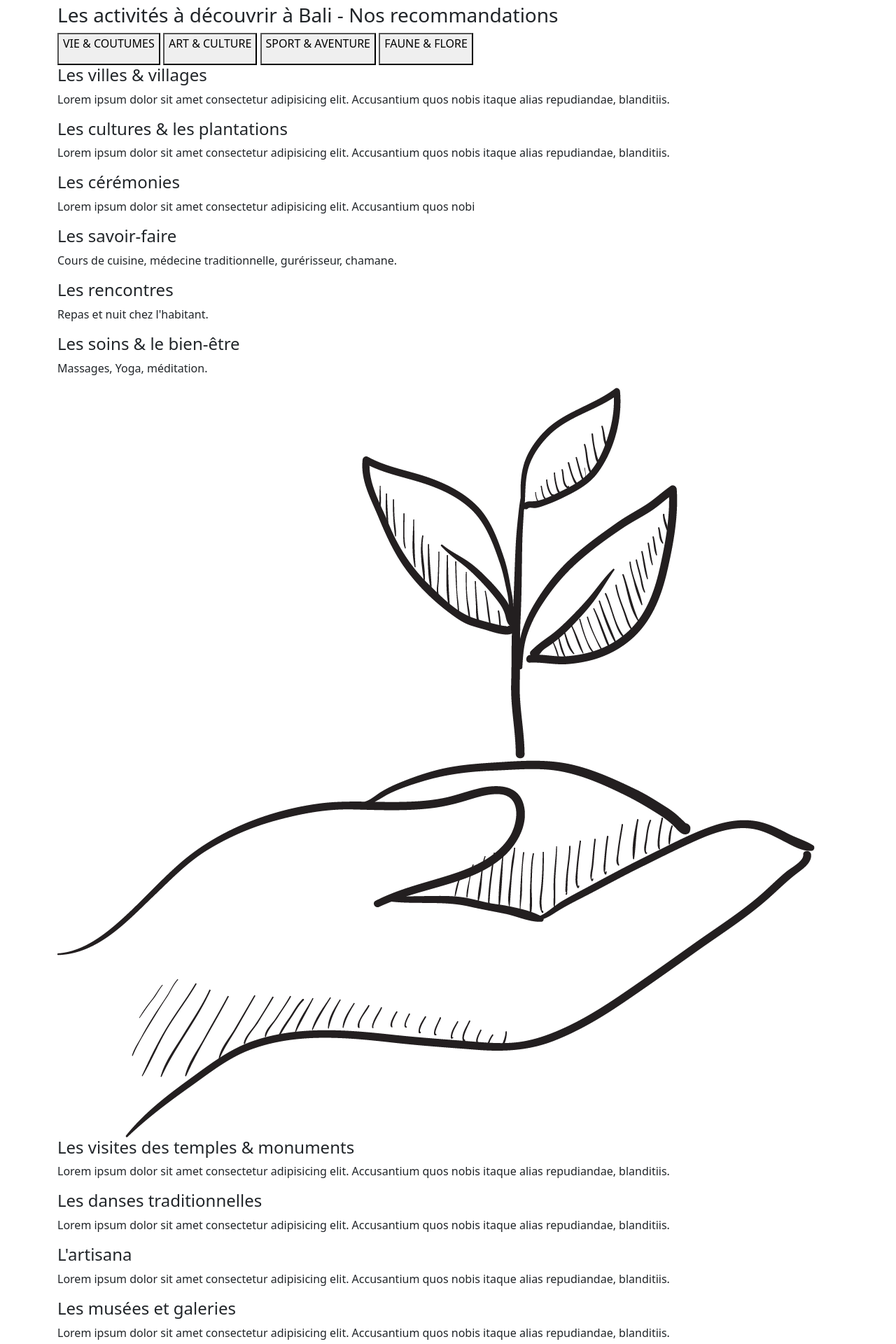
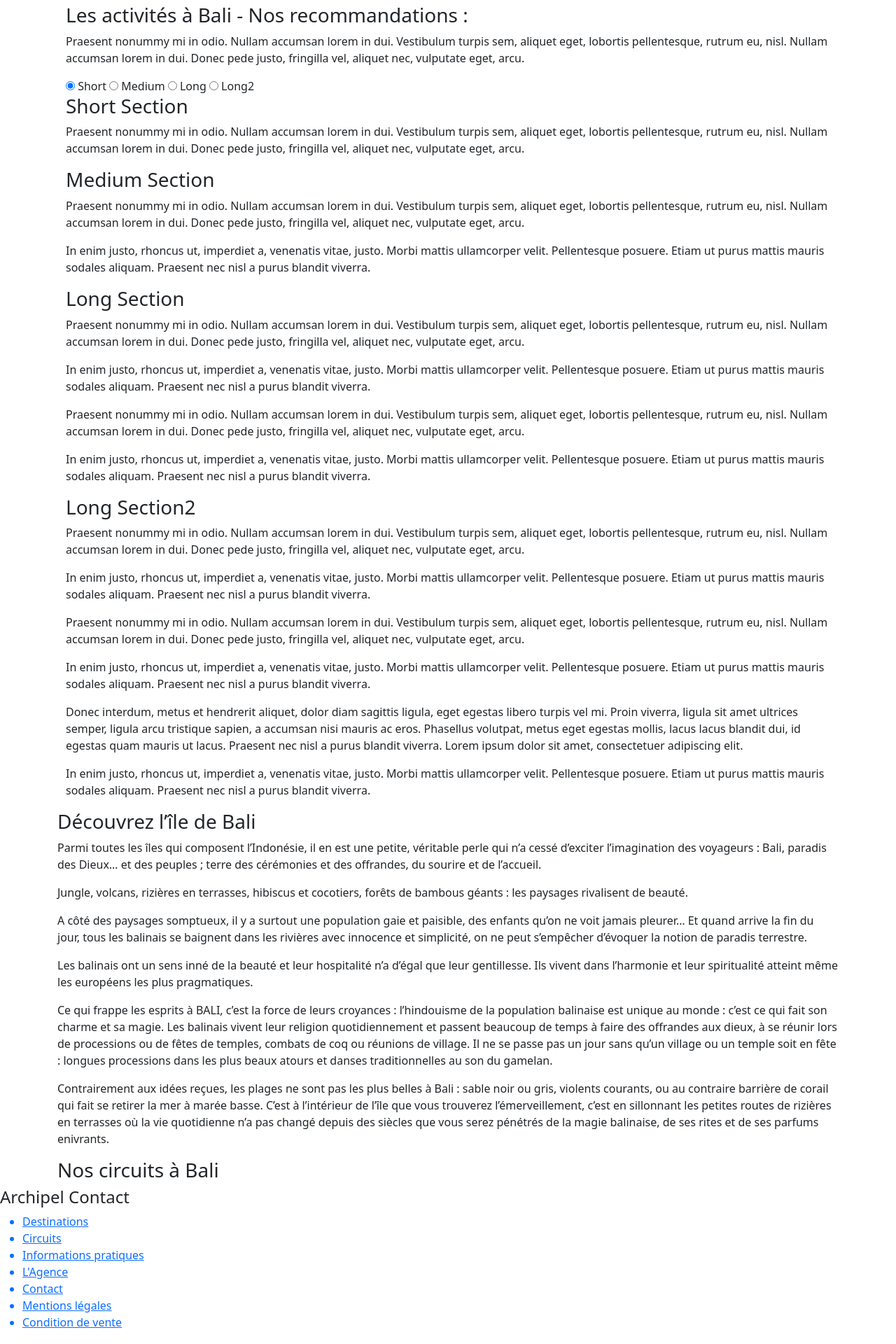
Before and after one commit to Nathalie-Thisse/archipelcontact, a Symfony app: template templates/islands/bali.html.twig in a window 1280 px wide; the page is wider, and only the part inside the window is pictured. Shown: the part 1362-3282 px from the top of that part at 70% size. Run offline with Twig, Linux system fonts and the light colour scheme; the template is opened without the code that fills it, so the values that code supplies are empty; some libraries are stand-ins or nearby versions.

Commit message:
New tabs on Bali Page (without JS)

```diff
--- a/templates/islands/bali.html.twig
+++ b/templates/islands/bali.html.twig
@@ -32,83 +32,74 @@
     </section>
 
     {# section 3 - activities #}
-    <section>
-        <h3>Les activités à découvrir à Bali - Nos recommandations</h3>
 
-    <section id="wrapper">
-    <div class="content">
-        <!-- Tab links -->
-        <div class="tabs">
-            <button class="tablinks active" data-country="London"><p data-title="London">VIE & COUTUMES</p></button>
-            <button class="tablinks" data-country="Paris"><p data-title="Paris">ART & CULTURE</p></button>
-            <button class="tablinks" data-country="Barcelona"><p data-title="Barcelona">SPORT & AVENTURE</p></button>
-            <button class="tablinks" data-country="Madrid"><p data-title="Madrid">FAUNE & FLORE</p></button>
+    <div class="container">
+
+        <h3>Les activités à Bali - Nos recommandations :</h3>
+
+        <div class="demo-section">
+        <p>Praesent nonummy mi in odio. Nullam accumsan lorem in dui. Vestibulum turpis sem, aliquet eget, lobortis pellentesque, rutrum eu, nisl. Nullam accumsan lorem in dui. Donec pede justo, fringilla vel, aliquet nec, vulputate eget, arcu.</p>
         </div>
 
-        <!-- Tab content -->
-        <div class="wrapper_tabcontent">
-            <div id="London" class="tabcontent active">
-                <div>
-                    <h4>Les villes & villages</h4>
-                    <p>Lorem ipsum dolor sit amet consectetur adipisicing elit. Accusantium quos nobis itaque alias repudiandae, blanditiis.</p>
-                    <h4>Les cultures & les plantations</h4>
-                    <p>Lorem ipsum dolor sit amet consectetur adipisicing elit. Accusantium quos nobis itaque alias repudiandae, blanditiis.</p>
-                    <h4>Les cérémonies</h4>
-                    <p>Lorem ipsum dolor sit amet consectetur adipisicing elit. Accusantium quos nobi
-                    <h4>Les savoir-faire</h4>
-                    <p>Cours de cuisine, médecine traditionnelle, gurérisseur, chamane.</p>
-                    <h4>Les rencontres</h4>
-                    <p>Repas et nuit chez l'habitant.</p>
-                    <h4>Les soins & le bien-être</h4>
-                    <p>Massages, Yoga, méditation.</p>
-                </div>
-                <div>
-                    <img src="../../../assets/images/icones/Fichier 1nature.png" alt="">
-                </div>
-            </div>
+        <div class="tab-wrap">
 
-            <div id="Paris" class="tabcontent">
-                <h4>Les visites des temples & monuments</h4>
-                <p>Lorem ipsum dolor sit amet consectetur adipisicing elit. Accusantium quos nobis itaque alias repudiandae, blanditiis.</p>
-                <h4>Les danses traditionnelles</h4>
-                <p>Lorem ipsum dolor sit amet consectetur adipisicing elit. Accusantium quos nobis itaque alias repudiandae, blanditiis.</p>
-                <h4>L'artisana</h4>
-                <p>Lorem ipsum dolor sit amet consectetur adipisicing elit. Accusantium quos nobis itaque alias repudiandae, blanditiis.</p>
-                <h4>Les musées et galeries</h4>
-                <p>Lorem ipsum dolor sit amet consectetur adipisicing elit. Accusantium quos nobis itaque alias repudiandae, blanditiis.</p>
-            </div>
+        <!-- active tab on page load gets checked attribute -->
+        <input type="radio" id="tab1" name="tabGroup1" class="tab" checked>
+        <label for="tab1">Short</label>
 
-            <div id="Barcelona" class="tabcontent">
-                <h4>Le vélo</h4>
-                <p>Lorem ipsum dolor sit amet consectetur adipisicing elit. Accusantium quos nobis itaque alias repudiandae, blanditiis.</p>
-                <h4>La randonnée</h4>
-                <p>Lorem ipsum dolor sit amet consectetur adipisicing elit. Accusantium quos nobis itaque alias repudiandae, blanditiis.</p>
-                <h4>L'ascension de volcans</h4>
-                <p>Lorem ipsum dolor sit amet consectetur adipisicing elit. Accusantium quos nobis itaque alias repudiandae, blanditiis.</p>
-                <h4>La plongée & le Snorkelling</h4>
-                <p>Lorem ipsum dolor sit amet consectetur adipisicing elit. Accusantium quos nobis itaque alias repudiandae, blanditiis.</p>
-                <h4>Le rafting & le canyoning</h4>
-                <p>Lorem ipsum dolor sit amet consectetur adipisicing elit. Accusantium quos nobis itaque alias repudiandae, blanditiis.</p>
-                <h4>Le surf & le kite surf</h4>
-                <p>Lorem ipsum dolor sit amet consectetur adipisicing elit. Accusantium quos nobis itaque alias repudiandae, blanditiis.</p>
-            </div>
+        <input type="radio" id="tab2" name="tabGroup1" class="tab">
+        <label for="tab2">Medium</label>
 
-            <div id="Madrid" class="tabcontent">
-                <h4>Les rizières, jungle & volcans</h4>
-                <p>Lorem ipsum dolor sit amet consectetur adipisicing elit. Accusantium quos nobis itaque alias repudiandae, blanditiis.</p>
-                <h4>Les plages</h4>
-                <p>Lorem ipsum dolor sit amet consectetur adipisicing elit. Accusantium quos nobis itaque alias repudiandae, blanditiis.</p>
-                <h4>Les cascades</h4>
-                <p>Lorem ipsum dolor sit amet consectetur adipisicing elit. Accusantium quos nobis itaque alias repudiandae, blanditiis.</p>
-                <h4>Les fonds marins</h4>
-                <p>Lorem ipsum dolor sit amet consectetur adipisicing elit. Accusantium quos nobis itaque alias repudiandae, blanditiis.</p>
-                <h4>Les singes & dauphins</h4>
-                <p>Lorem ipsum dolor sit amet consectetur adipisicing elit. Accusantium quos nobis itaque alias repudiandae, blanditiis.</p>
-            </div>
+        <input type="radio" id="tab3" name="tabGroup1" class="tab">
+        <label for="tab3">Long</label>
+
+        <input type="radio" id="tab4" name="tabGroup1" class="tab">
+        <label for="tab4">Long2</label>
+
+        <div class="tab__content">
+            <h3>Short Section</h3>
+            <p>Praesent nonummy mi in odio. Nullam accumsan lorem in dui. Vestibulum turpis sem, aliquet eget, lobortis pellentesque, rutrum eu, nisl. Nullam accumsan lorem in dui. Donec pede justo, fringilla vel, aliquet nec, vulputate eget, arcu.</p>
         </div>
+
+        <div class="tab__content">
+            <h3>Medium Section</h3>
+            <p>Praesent nonummy mi in odio. Nullam accumsan lorem in dui. Vestibulum turpis sem, aliquet eget, lobortis pellentesque, rutrum eu, nisl. Nullam accumsan lorem in dui. Donec pede justo, fringilla vel, aliquet nec, vulputate eget, arcu.</p>
+
+            <p>In enim justo, rhoncus ut, imperdiet a, venenatis vitae, justo. Morbi mattis ullamcorper velit. Pellentesque posuere. Etiam ut purus mattis mauris sodales aliquam. Praesent nec nisl a purus blandit viverra.</p>
+        </div>
+
+        <div class="tab__content">
+            <h3>Long Section</h3>
+            <p>Praesent nonummy mi in odio. Nullam accumsan lorem in dui. Vestibulum turpis sem, aliquet eget, lobortis pellentesque, rutrum eu, nisl. Nullam accumsan lorem in dui. Donec pede justo, fringilla vel, aliquet nec, vulputate eget, arcu.</p>
+
+            <p>In enim justo, rhoncus ut, imperdiet a, venenatis vitae, justo. Morbi mattis ullamcorper velit. Pellentesque posuere. Etiam ut purus mattis mauris sodales aliquam. Praesent nec nisl a purus blandit viverra.</p>
+
+            <p>Praesent nonummy mi in odio. Nullam accumsan lorem in dui. Vestibulum turpis sem, aliquet eget, lobortis pellentesque, rutrum eu, nisl. Nullam accumsan lorem in dui. Donec pede justo, fringilla vel, aliquet nec, vulputate eget, arcu.</p>
+
+            <p>In enim justo, rhoncus ut, imperdiet a, venenatis vitae, justo. Morbi mattis ullamcorper velit. Pellentesque posuere. Etiam ut purus mattis mauris sodales aliquam. Praesent nec nisl a purus blandit viverra.</p>
+        </div>
+
+        <div class="tab__content">
+            <h3>Long Section2</h3>
+            <p>Praesent nonummy mi in odio. Nullam accumsan lorem in dui. Vestibulum turpis sem, aliquet eget, lobortis pellentesque, rutrum eu, nisl. Nullam accumsan lorem in dui. Donec pede justo, fringilla vel, aliquet nec, vulputate eget, arcu.</p>
+
+            <p>In enim justo, rhoncus ut, imperdiet a, venenatis vitae, justo. Morbi mattis ullamcorper velit. Pellentesque posuere. Etiam ut purus mattis mauris sodales aliquam. Praesent nec nisl a purus blandit viverra.</p>
+
+            <p>Praesent nonummy mi in odio. Nullam accumsan lorem in dui. Vestibulum turpis sem, aliquet eget, lobortis pellentesque, rutrum eu, nisl. Nullam accumsan lorem in dui. Donec pede justo, fringilla vel, aliquet nec, vulputate eget, arcu.</p>
+
+            <p>In enim justo, rhoncus ut, imperdiet a, venenatis vitae, justo. Morbi mattis ullamcorper velit. Pellentesque posuere. Etiam ut purus mattis mauris sodales aliquam. Praesent nec nisl a purus blandit viverra.</p>
+        </div>
+
+        </div>
+
+        <div class="demo-section">
+        <p>Donec interdum, metus et hendrerit aliquet, dolor diam sagittis ligula, eget egestas libero turpis vel mi. Proin viverra, ligula sit amet ultrices semper, ligula arcu tristique sapien, a accumsan nisi mauris ac eros. Phasellus volutpat, metus eget
+            egestas mollis, lacus lacus blandit dui, id egestas quam mauris ut lacus. Praesent nec nisl a purus blandit viverra. Lorem ipsum dolor sit amet, consectetuer adipiscing elit.</p>
+
+        <p>In enim justo, rhoncus ut, imperdiet a, venenatis vitae, justo. Morbi mattis ullamcorper velit. Pellentesque posuere. Etiam ut purus mattis mauris sodales aliquam. Praesent nec nisl a purus blandit viverra.</p>
+        </div>
+
     </div>
-    </section>
-    </section>
 
     {# section 4 - photos #}
 
```
Also changed, not shown: assets/script.js (+0 -27 lines), assets/styles/components/_tab.scss (+98 -296 lines).
